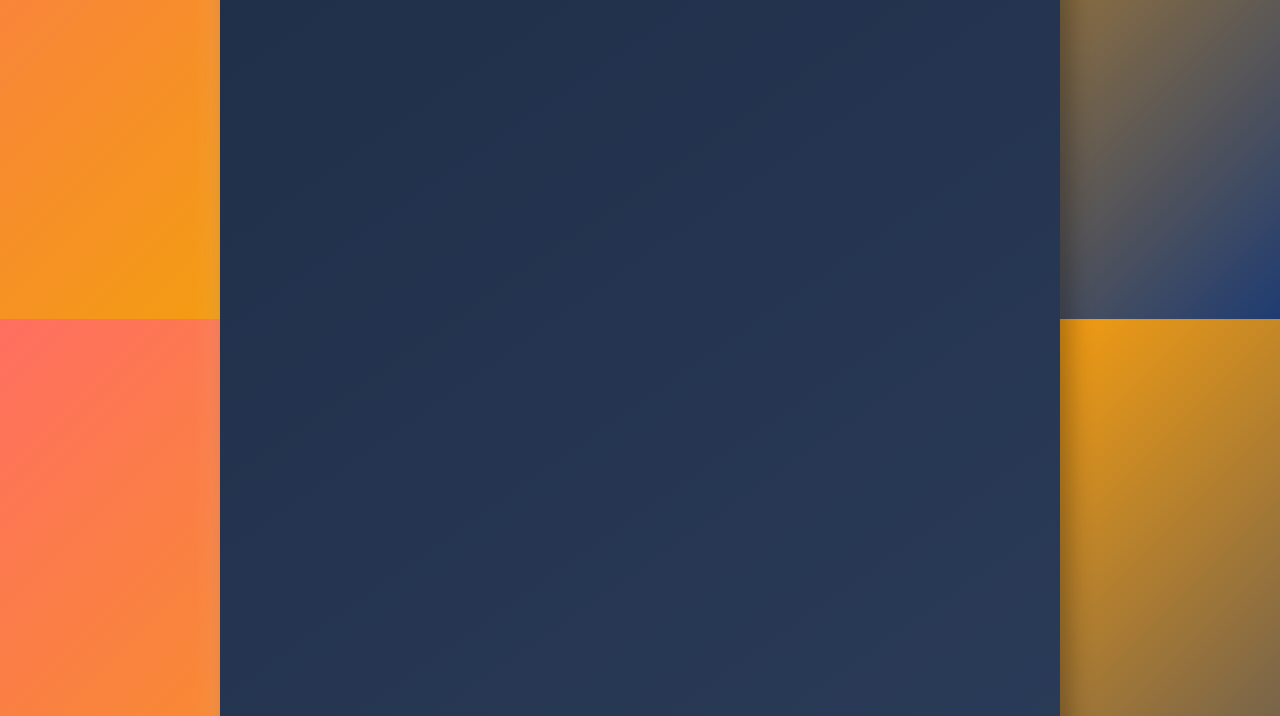
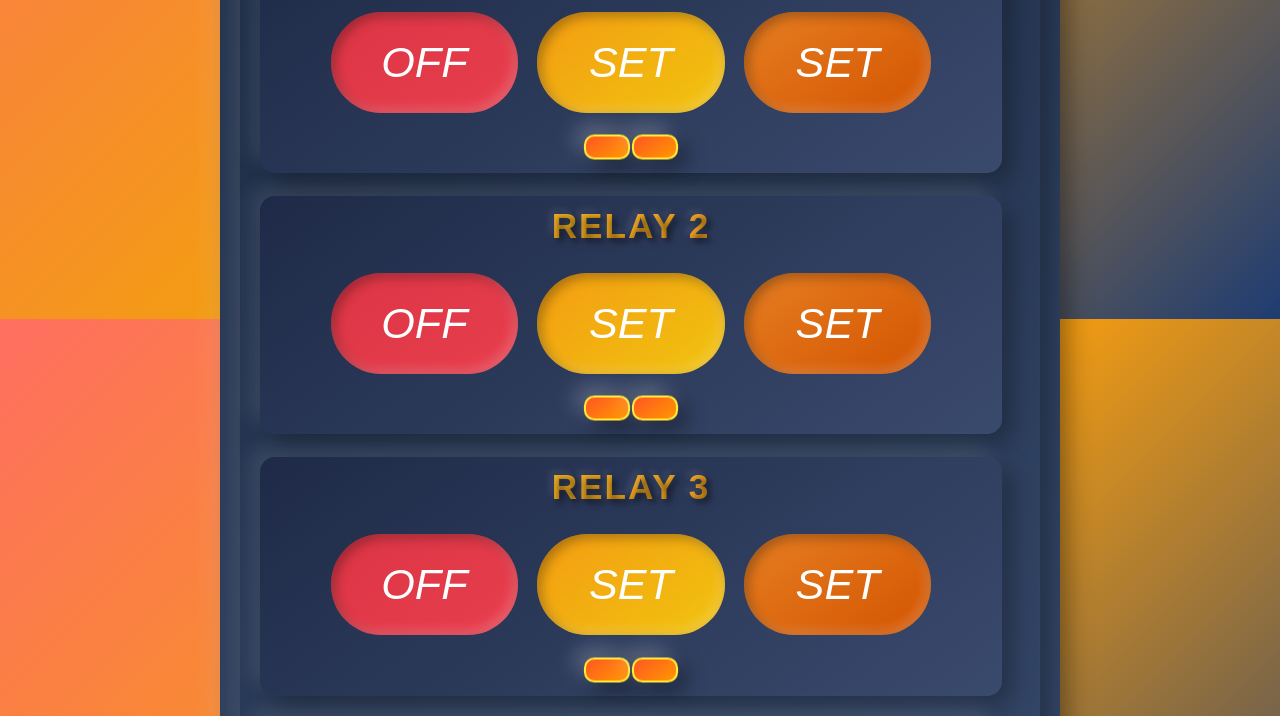
Before and after one commit to almamun1572/Fan-Light-and-Smart-Plug-web-app.github.io, a plain HTML site: page index.html in a window 1280 px wide. Shown: the part 521-1237 px from the top of the page. Drawn offline with Linux system fonts and the light colour scheme; no server answers.

Commit message:
blynk smart

```diff
--- a/index.html
+++ b/index.html
@@ -575,7 +575,7 @@
   </head>
 
   <body>
-     <div class='blynk'>
+     <div class='container'>
        <div class='container'>
       <h1>  <i class="icon">💡</i>  Control Smart Plug 2</h1>
       <div id="clock-container">
```
